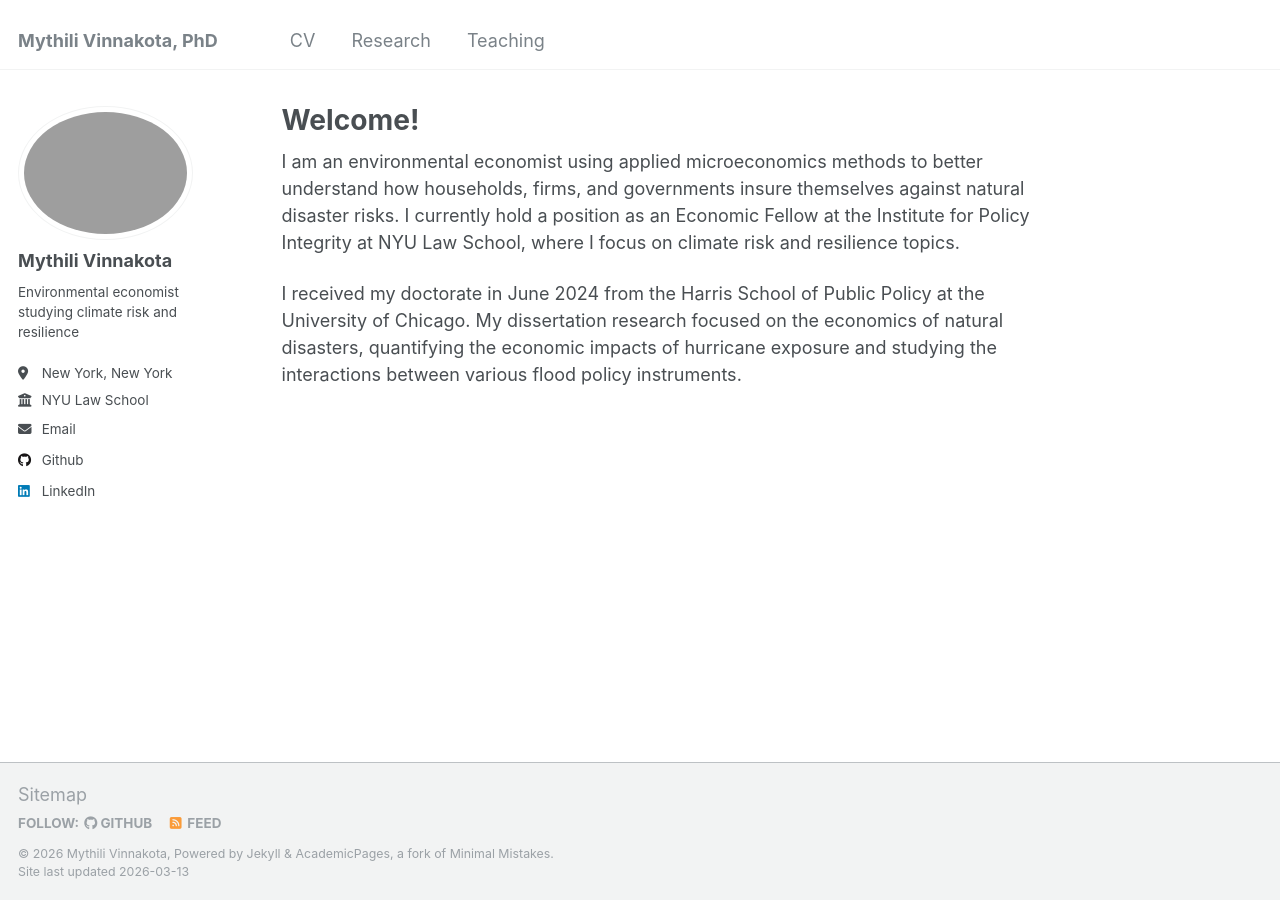
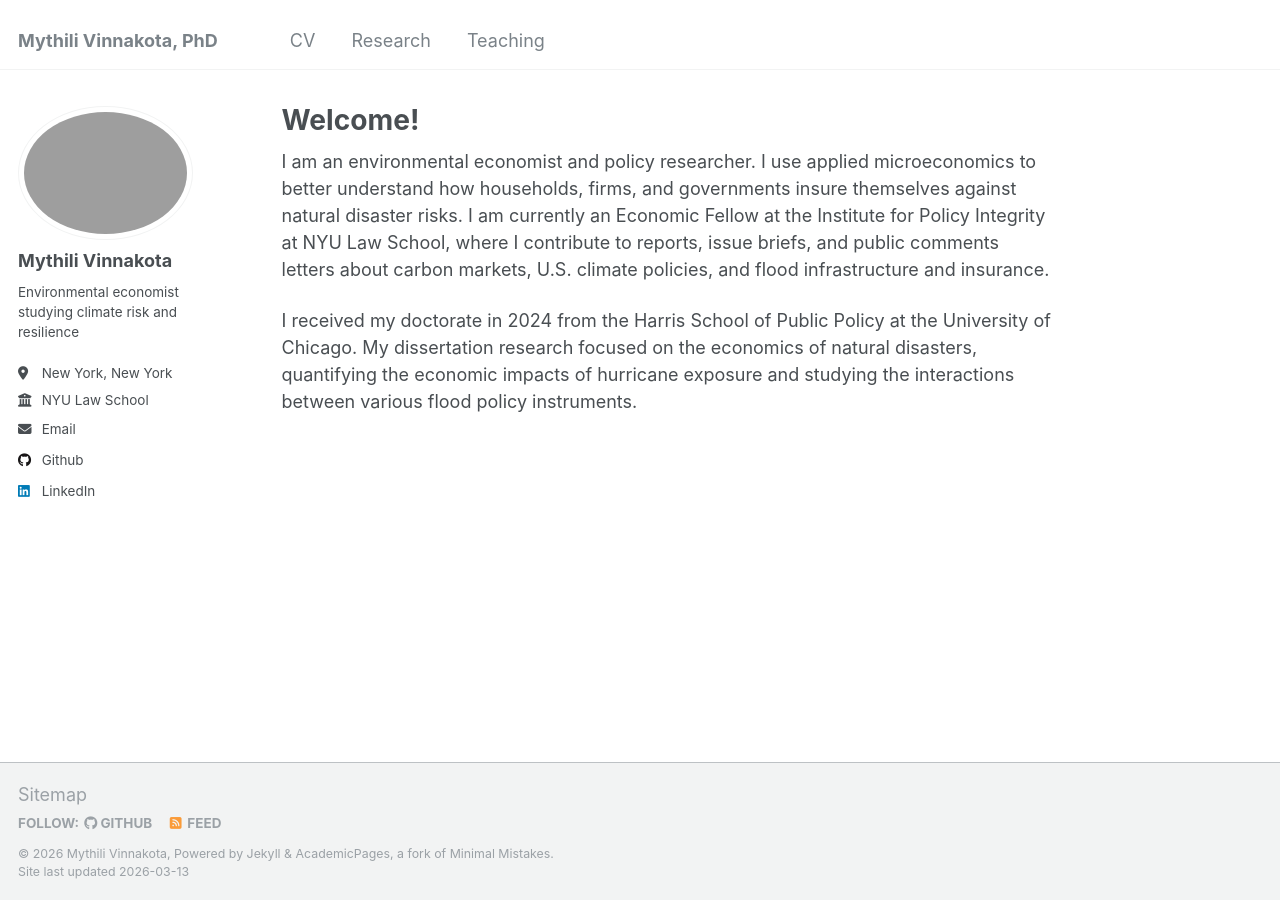
Before and after one commit to mvinnakota/mvinnakota.github.io, a Jekyll site: the page built from _pages/about.md, in a window 1280 px wide. Built offline with Jekyll 4.4.1, drawn with Linux system fonts in a browser that asks for light colours.

Commit message:
Update about.md

```diff
--- a/_pages/about.md
+++ b/_pages/about.md
@@ -7,6 +7,6 @@ redirect_from:
   - /about.html
 ---
 
-I am an environmental economist using applied microeconomics methods to better understand how households, firms, and governments insure themselves against natural disaster risks. I currently hold a position as an Economic Fellow at the Institute for Policy Integrity at NYU Law School, where I focus on climate risk and resilience topics.
+I am an environmental economist and policy researcher. I use applied microeconomics to better understand how households, firms, and governments insure themselves against natural disaster risks. I am currently an Economic Fellow at the Institute for Policy Integrity at NYU Law School, where I contribute to reports, issue briefs, and public comments letters about carbon markets, U.S. climate policies, and flood infrastructure and insurance.
 
-I received my doctorate in June 2024 from the Harris School of Public Policy at the University of Chicago. My dissertation research focused on the economics of natural disasters, quantifying the economic impacts of hurricane exposure and studying the interactions between various flood policy instruments.
+I received my doctorate in 2024 from the Harris School of Public Policy at the University of Chicago. My dissertation research focused on the economics of natural disasters, quantifying the economic impacts of hurricane exposure and studying the interactions between various flood policy instruments.
```
